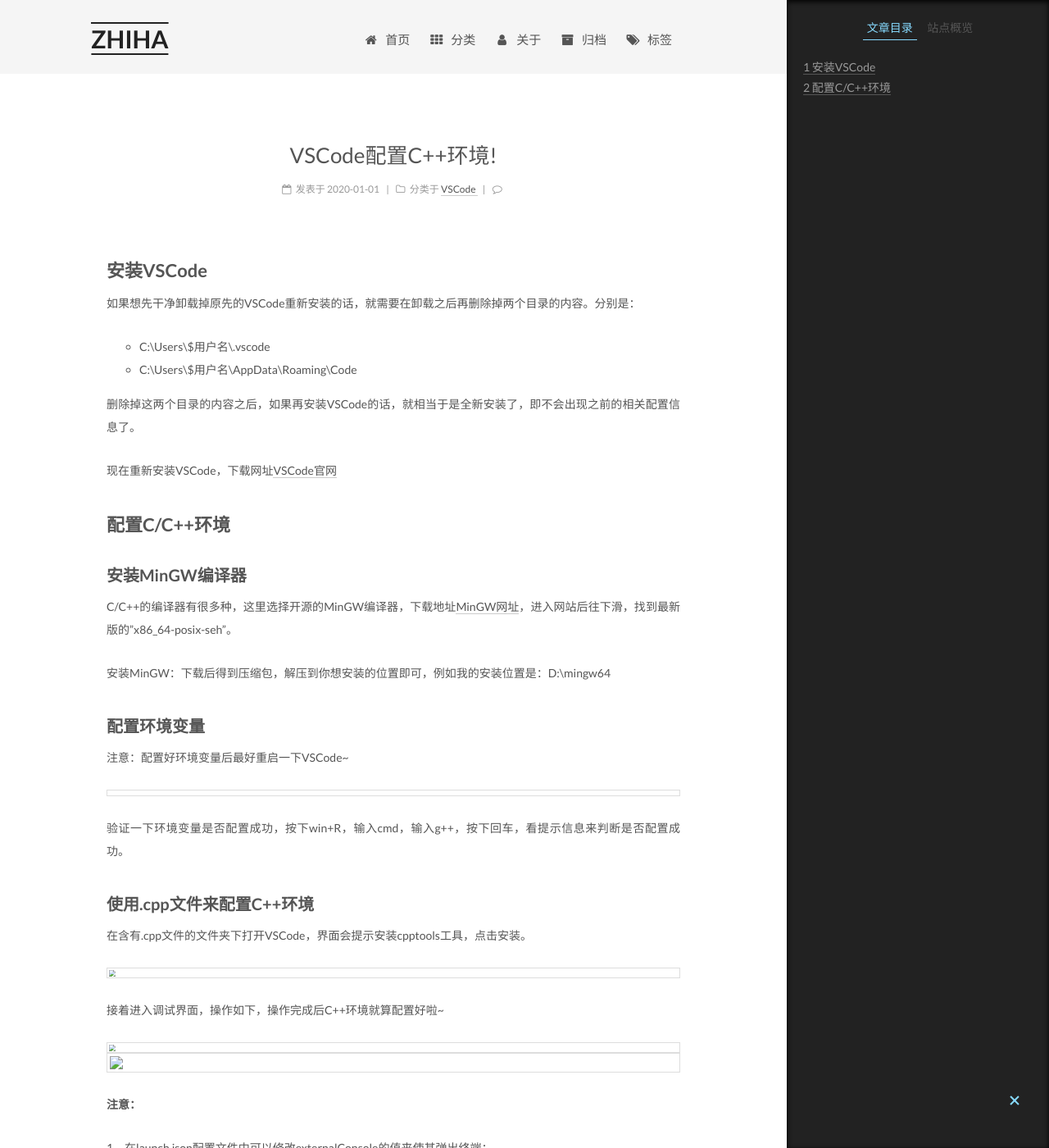
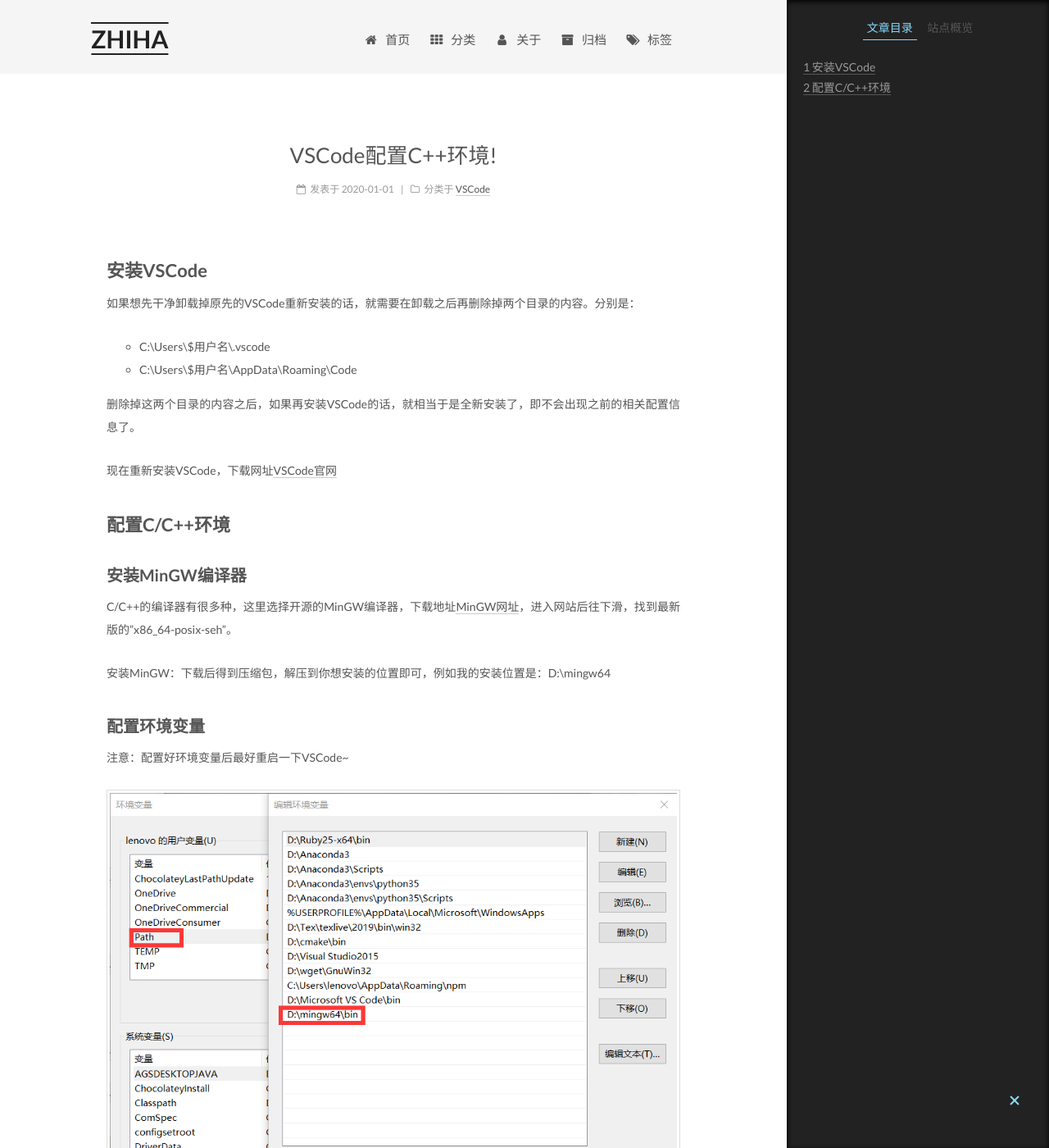
Before and after one commit to zhiha/zhiha.github.io, a Jekyll site: the page built from _posts/2020-01-01-VSCode配置C++环境.md, in a window 1280 px wide and 1400 px high. Shown: the whole window at 82% size. Built offline with Jekyll 4.4.1, drawn with Linux system fonts in a browser that asks for light colours; comment, search, counter and statistics services are not loaded.

Commit message:
new blog

```diff
--- a/_config.yml
+++ b/_config.yml
@@ -385,7 +385,7 @@
 
 # Disqus
 disqus:
-  enable: true
+  enable: false
   shortname: zhiha
   count: true
   # hide comments (visitors need to click to load the comments)
--- a/_posts/2020-01-01-VSCode配置C++环境.md
+++ b/_posts/2020-01-01-VSCode配置C++环境.md
@@ -31,7 +31,7 @@
 
 注意：配置好环境变量后最好重启一下VSCode~
 
-![](https://github.com/zhiha/zhiha.github.io/blob/dev/assets/images/vscode_1.png)
+![](/assets/images/vscode_1.png)
 
 验证一下环境变量是否配置成功，按下win+R，输入cmd，输入g++，按下回车，看提示信息来判断是否配置成功。
 
```
